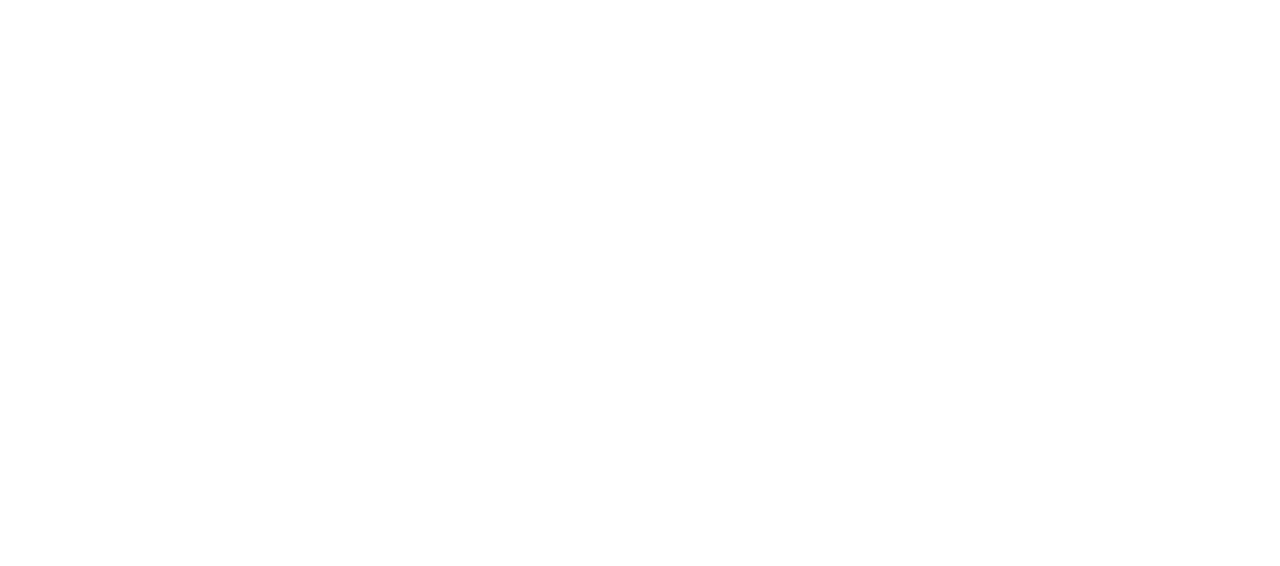
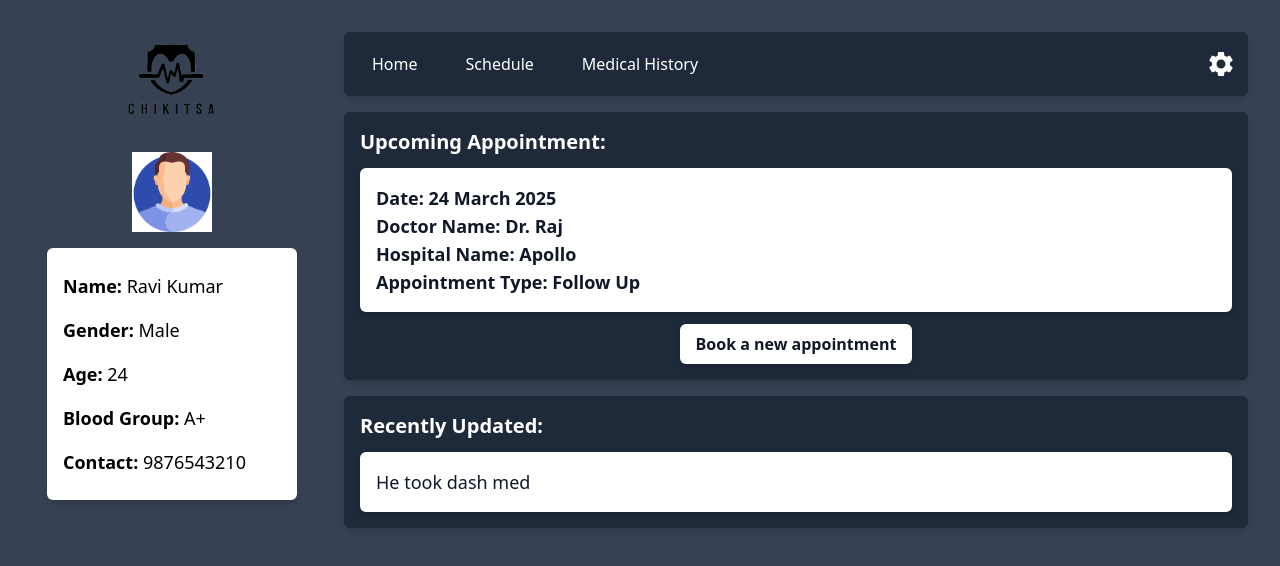
Before and after one commit to punithchavan/CHIKITSA, a React (Vite) app in the folder medical/: page /Patient in a window 1280 px wide. Before the commit this address had no page. Shown: the top 566 px of the page. Built offline with nearby package versions, Linux system fonts and the light colour scheme.

Commit message:
Patient page

```diff
--- a/medical/package.json
+++ b/medical/package.json
@@ -10,11 +10,12 @@
     "preview": "vite preview"
   },
   "dependencies": {
-    "@tailwindcss/vite": "^4.1.1",
+    "@tailwindcss/vite": "^4.1.2",
     "react": "^19.0.0",
     "react-dom": "^19.0.0",
+    "react-icons": "^5.5.0",
     "react-router-dom": "^7.4.1",
-    "tailwindcss": "^4.1.1"
+    "tailwindcss": "^4.1.2"
   },
   "devDependencies": {
     "@eslint/js": "^9.21.0",
--- a/medical/src/App.jsx
+++ b/medical/src/App.jsx
@@ -8,6 +8,8 @@
 import Home from "./pages/Homepage/Home"
 import Services from "./pages/Homepage/Services"
 import AboutUs from "./pages/Homepage/AboutUs";
+import Patientpage from "./pages/Patient/Patientpage";
+
 function App() {
   return (
     <Router>
@@ -20,6 +22,7 @@
         <Route path="/Home" element={<Home/>} />
         <Route path="/Services" element={<Services/>} />
         <Route path="/AboutUs" element={<AboutUs/>} />
+        <Route path="/Patient" element={<Patientpage/>} />
         </Routes>
     </Router>
   );
--- /dev/null
+++ b/medical/src/pages/Patient/Patientpage.jsx
@@ -0,0 +1,72 @@
+import React from "react";
+import { useNavigate, Link } from "react-router-dom";
+import logo from "../../assets/logo.png";
+import patientai from "../../assets/patientai.png";
+import { MdSettings } from "react-icons/md";
+
+function Patientpage() {
+  const navigate = useNavigate();
+
+  return (
+    <>
+      {/* Main Container */}
+      <div className="flex flex-col lg:flex-row min-h-screen w-full bg-gray-700 p-4">
+        {/* Left Section */}
+        <div className="flex flex-col items-center w-full lg:w-1/4 p-4">
+          <img src={logo} alt="logo" className="h-24 w-auto" />
+          <img src={patientai} alt="patientai" className="h-20 w-auto mt-6" />
+
+          <div className="bg-white text-lg rounded-md shadow-md p-4 mt-4 w-full max-w-[250px]">
+            <p className="py-2 font-bold">Name: <span className="font-normal">Ravi Kumar</span></p>
+            <p className="py-2 font-bold">Gender: <span className="font-normal">Male</span></p>
+            <p className="py-2 font-bold">Age: <span className="font-normal">24</span></p>
+            <p className="py-2 font-bold">Blood Group: <span className="font-normal">A+</span></p>
+            <p className="py-2 font-bold">Contact: <span className="font-normal">9876543210</span></p>
+          </div>
+        </div>
+
+        {/* Right Section */}
+        <div className="flex flex-col w-full lg:w-3/4 p-4">
+          {/* Navigation Buttons */}
+          <div className="flex flex-wrap justify-between items-center bg-gray-800 p-3 rounded-md shadow-md">
+            <div className="flex gap-4">
+              <button className="px-4 py-2 text-white hover:bg-gray-600 rounded-md">Home</button>
+              <button className="px-4 py-2 text-white hover:bg-gray-600 rounded-md">Schedule</button>
+              <button className="px-4 py-2 text-white hover:bg-gray-600 rounded-md">Medical History</button>
+            </div>
+            <button><MdSettings size={30} color="white" /></button>
+          </div>
+
+          {/* Content Section */}
+          <div className="flex flex-col gap-4 mt-4">
+            {/* Upcoming Appointment */}
+            <div className="bg-gray-800 text-white p-4 rounded-md shadow-md">
+              <p className="text-xl font-bold">Upcoming Appointment:</p>
+              <div className="bg-white text-gray-900 rounded-md shadow-md p-4 mt-3">
+                <p className="text-lg font-semibold">Date: 24 March 2025</p>
+                <p className="text-lg font-semibold">Doctor Name: Dr. Raj</p>
+                <p className="text-lg font-semibold">Hospital Name: Apollo</p>
+                <p className="text-lg font-semibold">Appointment Type: Follow Up</p>
+              </div>
+              <div className="flex justify-center mt-3">
+                <button className="bg-white text-gray-900 px-4 py-2 rounded-md font-bold shadow-md hover:bg-gray-300">
+                  Book a new appointment
+                </button>
+              </div>
+            </div>
+
+            {/* Recently Updated */}
+            <div className="bg-gray-800 text-white p-4 rounded-md shadow-md">
+              <p className="text-xl font-bold">Recently Updated:</p>
+              <div className="bg-white text-gray-900 p-4 rounded-md shadow-md mt-3">
+                <p className="text-lg">He took dash med</p>
+              </div>
+            </div>
+          </div>
+        </div>
+      </div>
+    </>
+  );
+}
+
+export default Patientpage;
```
Also changed, not shown: medical/src/assets/patientAi.png (added), 1 other file (tests, documents, lock files or other folders).
